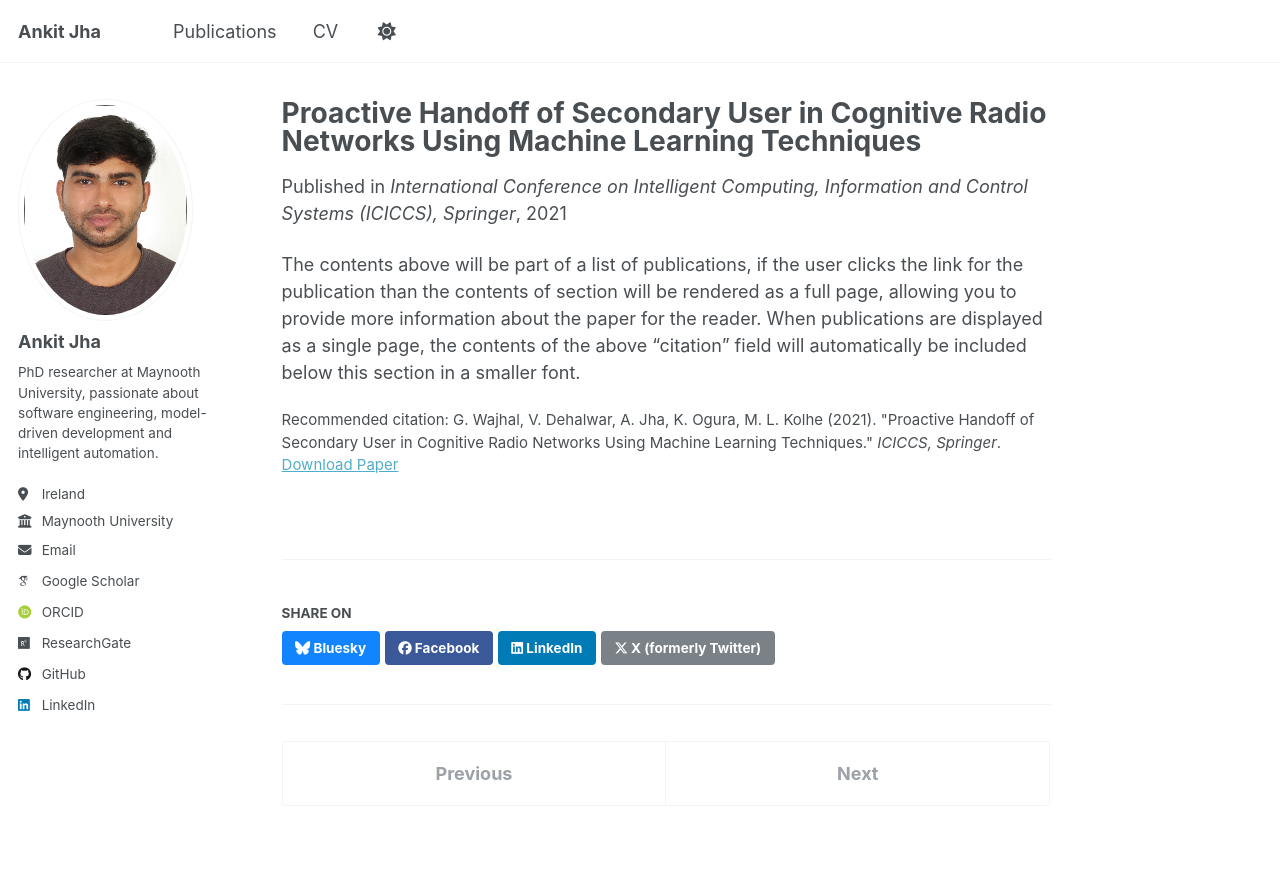
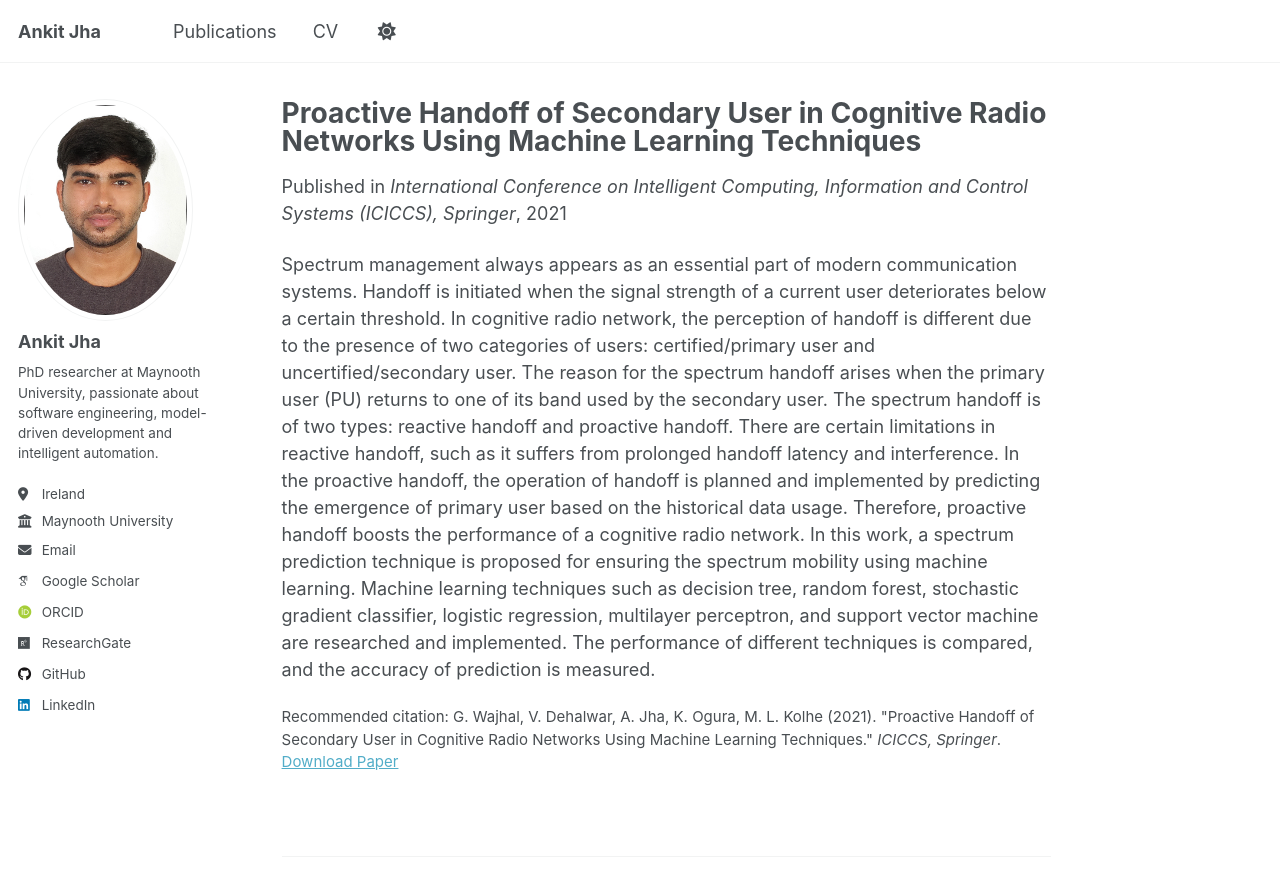
Before and after one commit to AnkitMU/VerifiedByAnkit.github.io, a Jekyll site: the page built from _publications/2024-02-17-paper-title-number-4.md, in a window 1280 px wide and 900 px high. Shown: the top 896 px of the window. Built offline with Jekyll 4.4.1, drawn with Linux system fonts in a browser that asks for light colours; some web fonts are replaced.

Commit message:
Update 2024-02-17-paper-title-number-4.md

```diff
--- a/_publications/2024-02-17-paper-title-number-4.md
+++ b/_publications/2024-02-17-paper-title-number-4.md
@@ -10,4 +10,4 @@ paperurl: 'https://doi.org/10.1007/978-981-15-8443-5_2'
 citation: 'G. Wajhal, V. Dehalwar, A. Jha, K. Ogura, M. L. Kolhe (2021). "Proactive Handoff of Secondary User in Cognitive Radio Networks Using Machine Learning Techniques." <i>ICICCS, Springer</i>.'
 ---
 
-The contents above will be part of a list of publications, if the user clicks the link for the publication than the contents of section will be rendered as a full page, allowing you to provide more information about the paper for the reader. When publications are displayed as a single page, the contents of the above "citation" field will automatically be included below this section in a smaller font.
+Spectrum management always appears as an essential part of modern communication systems. Handoff is initiated when the signal strength of a current user deteriorates below a certain threshold. In cognitive radio network, the perception of handoff is different due to the presence of two categories of users: certified/primary user and uncertified/secondary user. The reason for the spectrum handoff arises when the primary user (PU) returns to one of its band used by the secondary user. The spectrum handoff is of two types: reactive handoff and proactive handoff. There are certain limitations in reactive handoff, such as it suffers from prolonged handoff latency and interference. In the proactive handoff, the operation of handoff is planned and implemented by predicting the emergence of primary user based on the historical data usage. Therefore, proactive handoff boosts the performance of a cognitive radio network. In this work, a spectrum prediction technique is proposed for ensuring the spectrum mobility using machine learning. Machine learning techniques such as decision tree, random forest, stochastic gradient classifier, logistic regression, multilayer perceptron, and support vector machine are researched and implemented. The performance of different techniques is compared, and the accuracy of prediction is measured.
```
